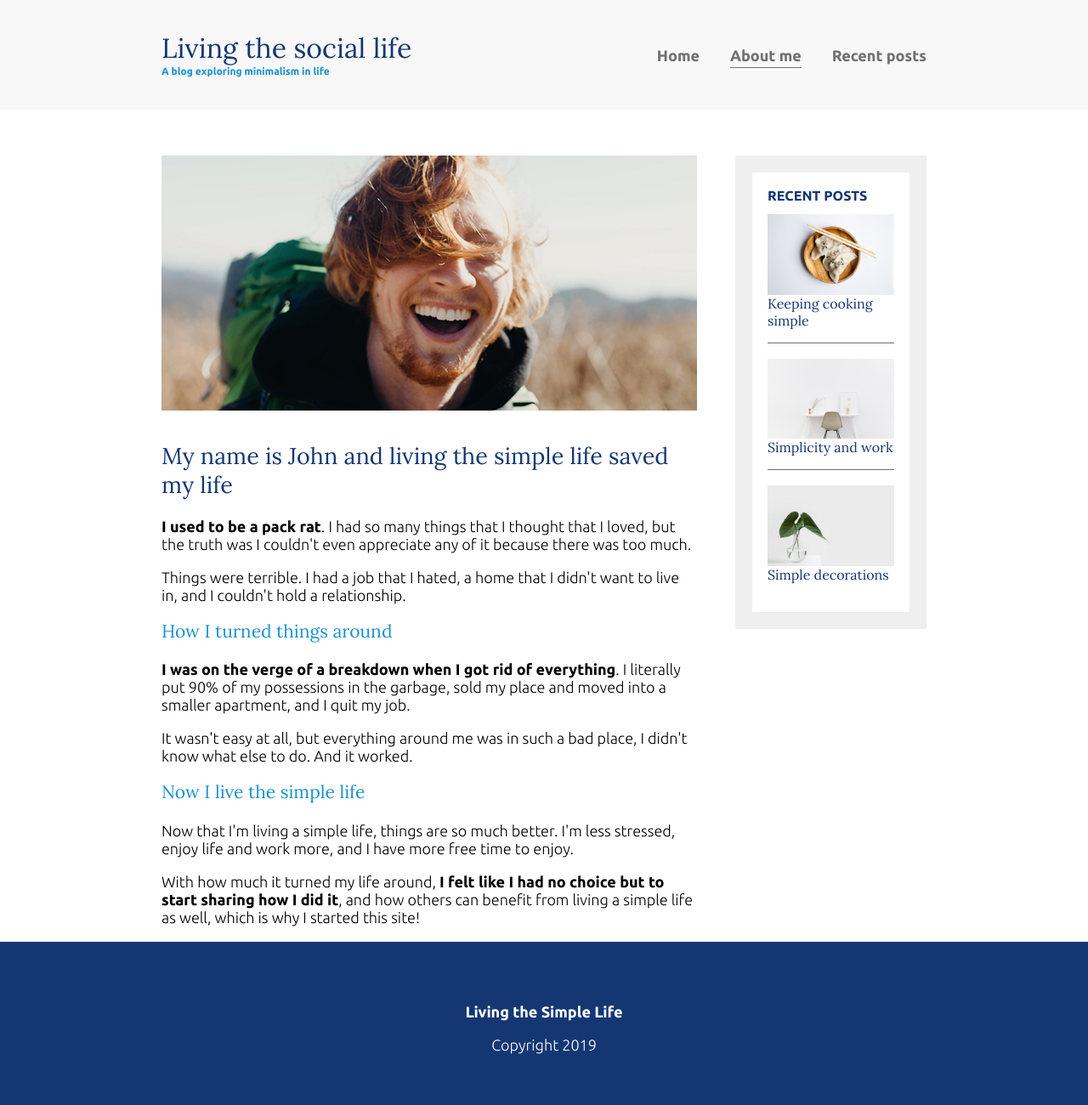
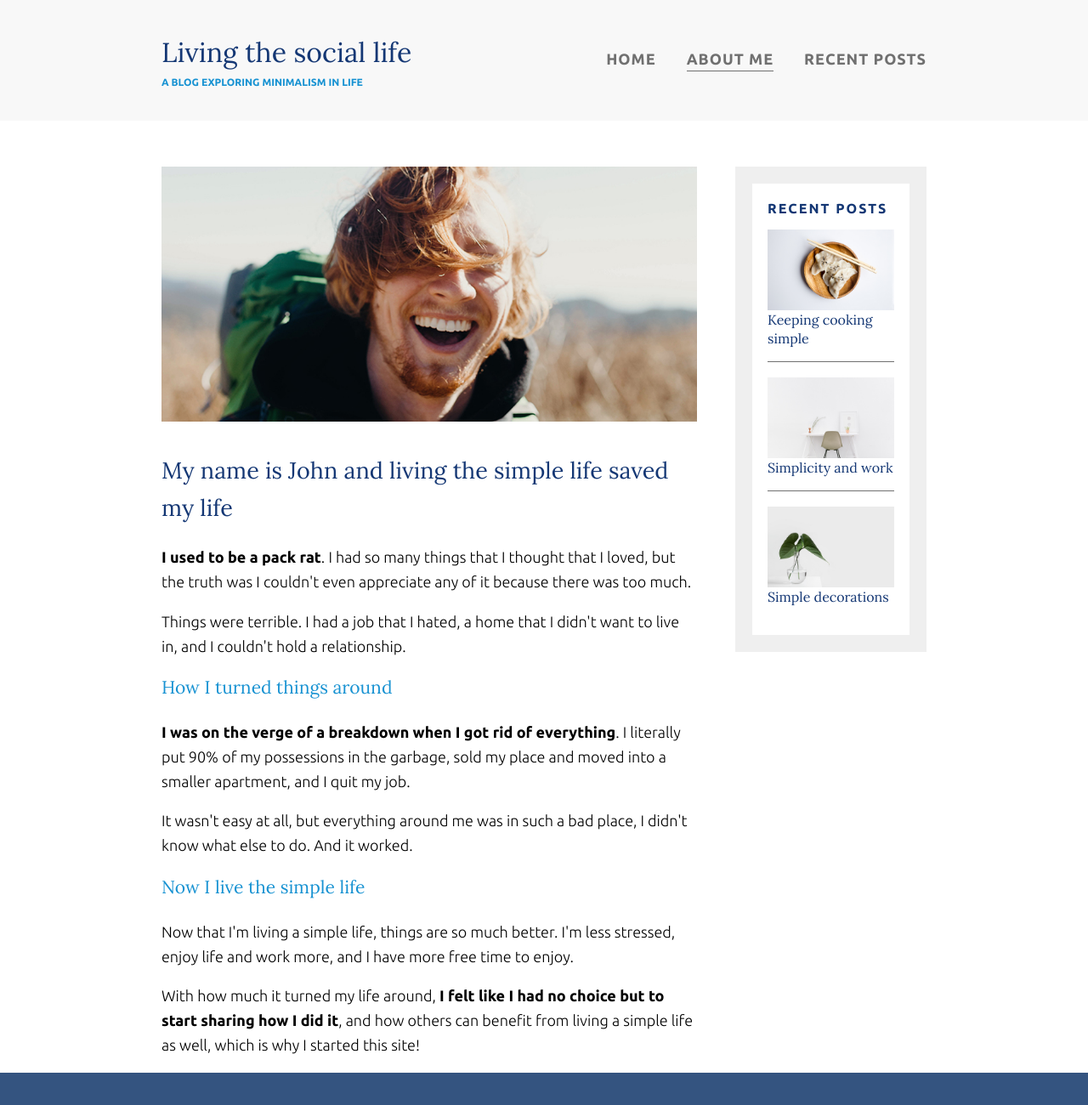
Before and after one commit to CavanWagg/living-the-simple-life, a plain HTML site: page about-me.html in a window 1280 px wide. Shown: the top 1300 px of the page at 85% size. Drawn offline with Linux system fonts and the light colour scheme.

Commit message:
line-height, text-transform, letter-spacing, opacity at footer

```diff
--- a/css/styles.css
+++ b/css/styles.css
@@ -9,6 +9,7 @@ body {
     font-family: 'Ubuntu', sans-serif;
     font-size: 1.125rem;
     font-weight: 300;
+    line-height: 1.6;
 }
 
 img {
@@ -64,6 +65,7 @@ strong {
     color: #1792d2;
     font-size: .75rem;
     margin: 0;
+    text-transform: uppercase;
 }
 
 .article-title {
@@ -79,6 +81,8 @@ strong {
     color: #1792d2;
     text-decoration: none;
     font-weight: 700;
+    text-transform: uppercase;
+    letter-spacing: 1px;
 }
 
 .article-read-more:hover,
@@ -94,11 +98,13 @@ strong {
 .widget-title,
 .widget-recent-post-title {
     font-size: 1rem;
+    line-height: 1.4;
 }
 
 .widget-title {
     font-family: 'Ubuntu', sans-serif;
     font-weight: 700;
+    letter-spacing: 2px;
 }
 
 .widget-recent-post-title {
@@ -130,8 +136,10 @@ header {
 }
 
 footer {
-    background:#143774;
-    color: white;
+    background:#345480;
+    color: rgba(255,255,255, .65);
+    /* a = alpha */
+    /* alpha = opacity / transparency */
     text-align: center;
     padding: 3em 0;
 }
@@ -173,6 +181,8 @@ nav a {
     text-decoration: none;
     color: #707070;
     font-weight: 700;
+    text-transform: uppercase;
+    letter-spacing: 1px;
     padding: .25em 0;
 }
 
```
